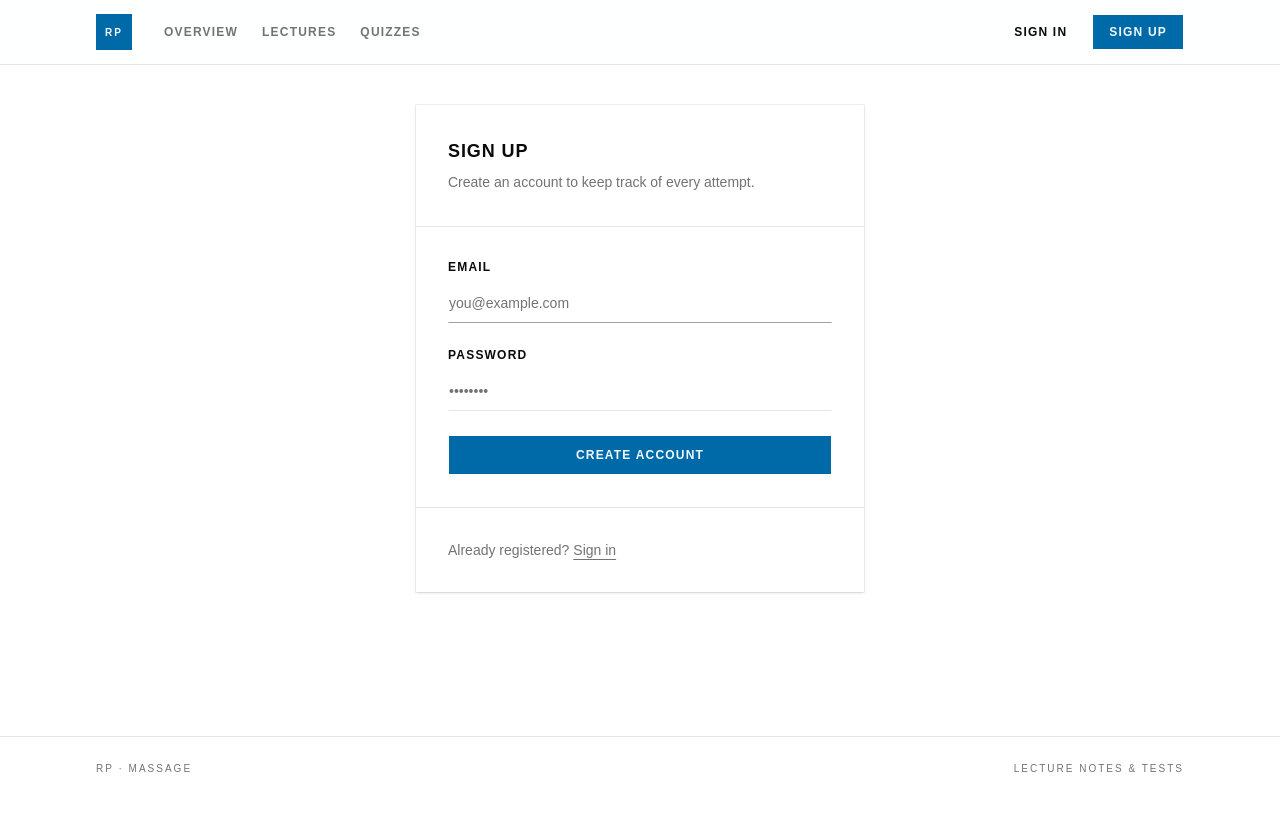
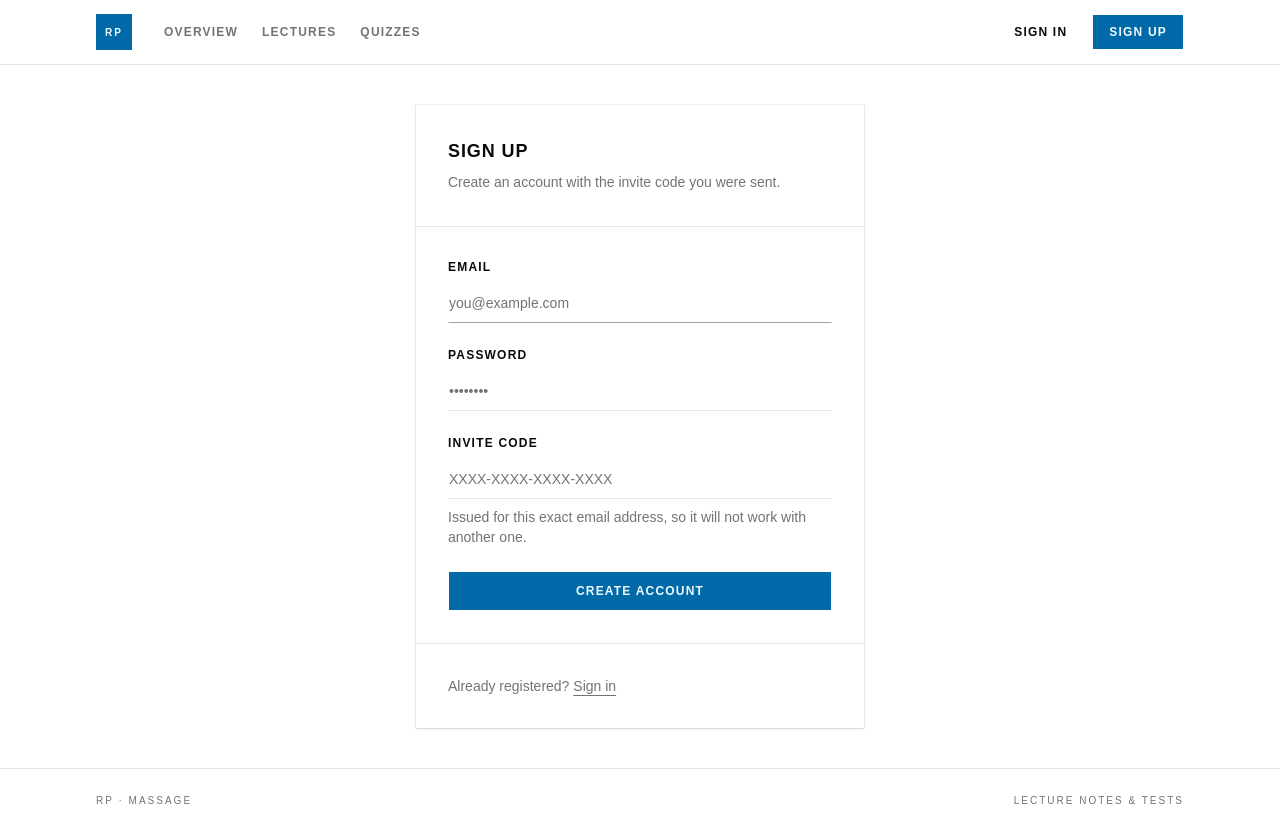
Before and after one commit to RichardPickman/massage, a React (Vite) app: page /auth/register in a window 1280 px wide. Before the commit the page ends 800 px from the top, so only its background shows below. Built offline with nearby package versions, Linux system fonts and the light colour scheme; no server answers.

Commit message:
ask for the invite code when signing up

```diff
--- a/src/forms/Auth.tsx
+++ b/src/forms/Auth.tsx
@@ -17,6 +17,7 @@ import { Label } from '@/components/ui/label';
 export type AuthFormData = {
     email: string;
     password: string;
+    code?: string;
 };
 
 interface AuthProps {
@@ -34,12 +35,16 @@ export const Auth = ({
 }: AuthProps) => {
     const [email, setEmail] = useState('');
     const [password, setPassword] = useState('');
+    const [code, setCode] = useState('');
 
     const isSignIn = header === 'Sign In';
 
     const handleSubmit = (event: FormEvent<HTMLFormElement>) => {
         event.preventDefault();
-        onSubmit({ email, password });
+
+        // Signing in carries no code: the account already exists, and asking for
+        // one would suggest the invite is still needed after registration.
+        onSubmit(isSignIn ? { email, password } : { email, password, code });
     };
 
     return (
@@ -49,7 +54,7 @@ export const Auth = ({
                 <CardDescription>
                     {isSignIn
                         ? 'Welcome back. Your test record is waiting.'
-                        : 'Create an account to keep track of every attempt.'}
+                        : 'Create an account with the invite code you were sent.'}
                 </CardDescription>
             </CardHeader>
             <CardContent>
@@ -97,6 +102,24 @@ export const Auth = ({
                             }
                         />
                     </div>
+                    {isSignIn ? null : (
+                        <div className="flex flex-col gap-2">
+                            <Label htmlFor="auth-code">Invite code</Label>
+                            <Input
+                                id="auth-code"
+                                required
+                                autoComplete="off"
+                                spellCheck={false}
+                                placeholder="XXXX-XXXX-XXXX-XXXX"
+                                value={code}
+                                onChange={(event) => setCode(event.target.value)}
+                            />
+                            <p className="text-sm text-muted-foreground">
+                                Issued for this exact email address, so it will
+                                not work with another one.
+                            </p>
+                        </div>
+                    )}
                     <Button type="submit" disabled={submitting}>
                         {submitting
                             ? 'Submitting...'
```
Also changed, not shown: 2 other files (tests, documents, lock files or other folders).
